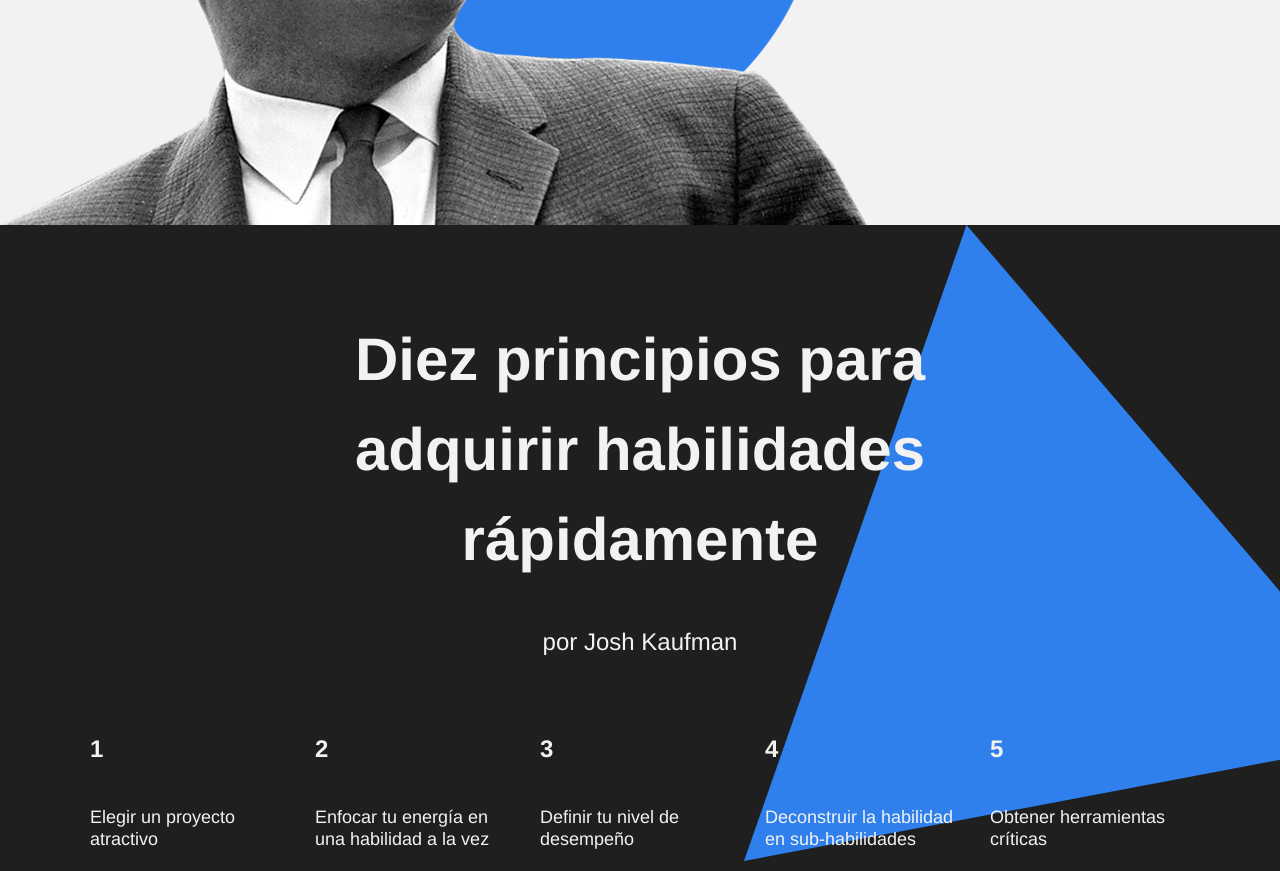
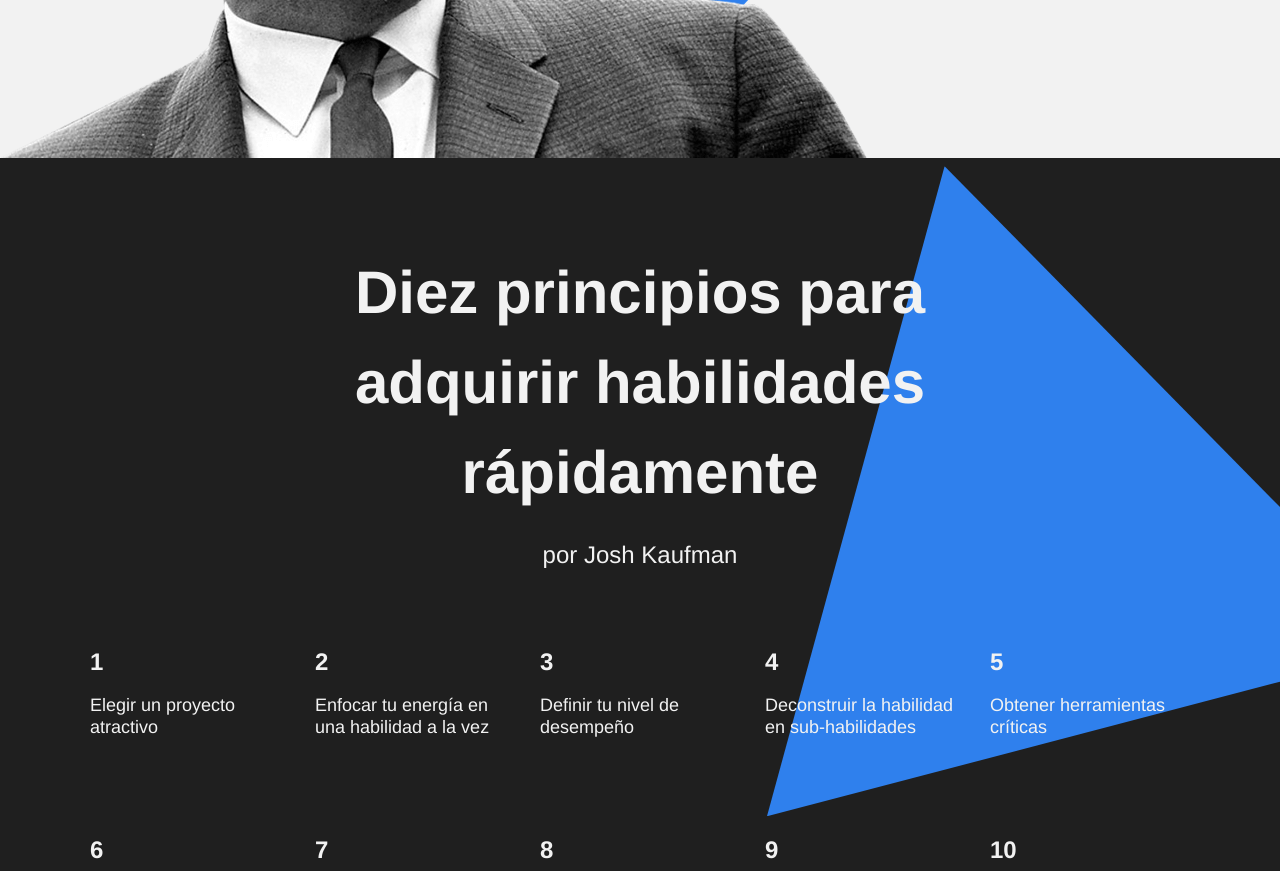
Before and after one commit to Gabrielislas1404/web_project_1_es, a plain HTML site: page index.html in a window 1280 px wide. Shown: the part 2940-3811 px from the top of the page. Drawn offline with Linux system fonts and the light colour scheme.

Commit message:
corregido

```diff
--- a/styles/style.css
+++ b/styles/style.css
@@ -42,7 +42,7 @@
   width: 388px;
   position: absolute;
   left: 64px;
-  bottom: 30px;
+  bottom: 40px;
   z-index: 2;
 }
 
@@ -142,6 +142,7 @@
   line-height: 34px;
   font-size: 24px;
   font-weight: normal;
+  margin-top: 0;
   margin-bottom: 60px;
 }
 
@@ -168,6 +169,7 @@
   font-size: 24px;
   font-weight: bold;
   margin-top: 0px;
+  margin-bottom: 0px;
 }
 
 .table__text {
@@ -274,6 +276,7 @@
   position: absolute;
   right: -124px;
   top: 0;
+  transform: rotateZ(356deg);
 }
 
 .footer {
```
